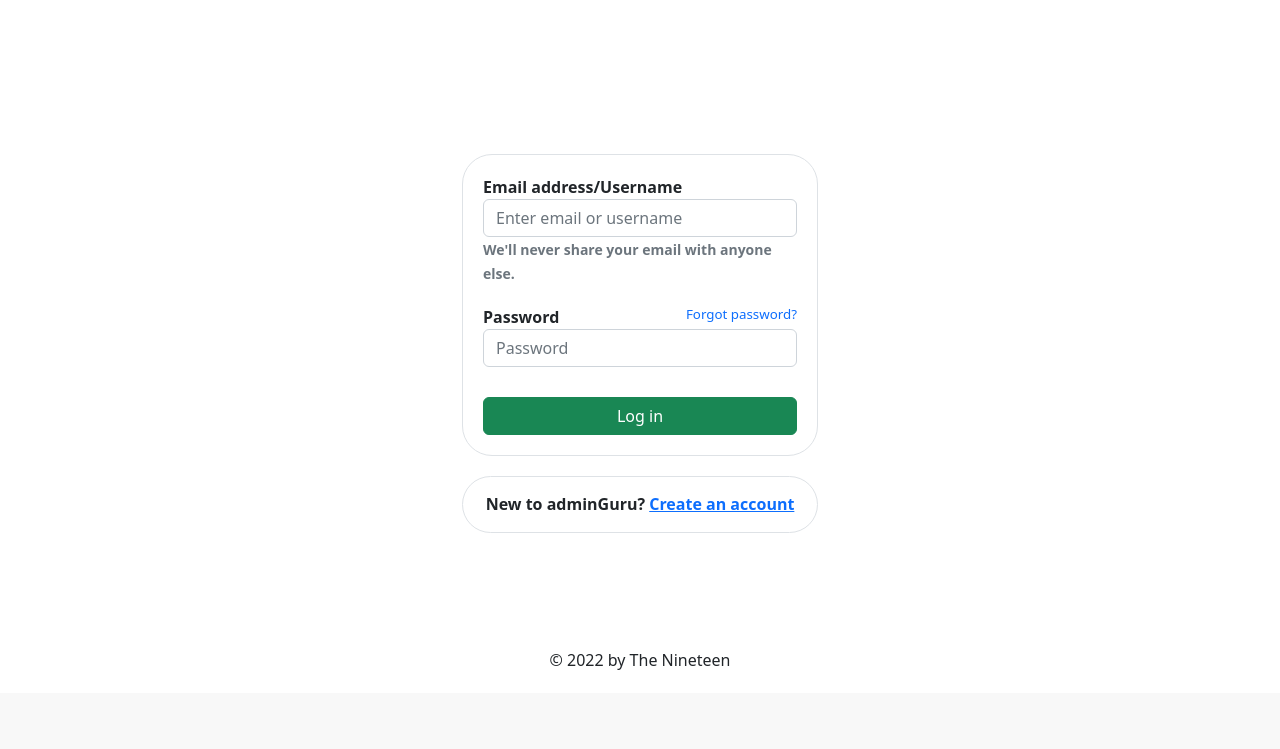
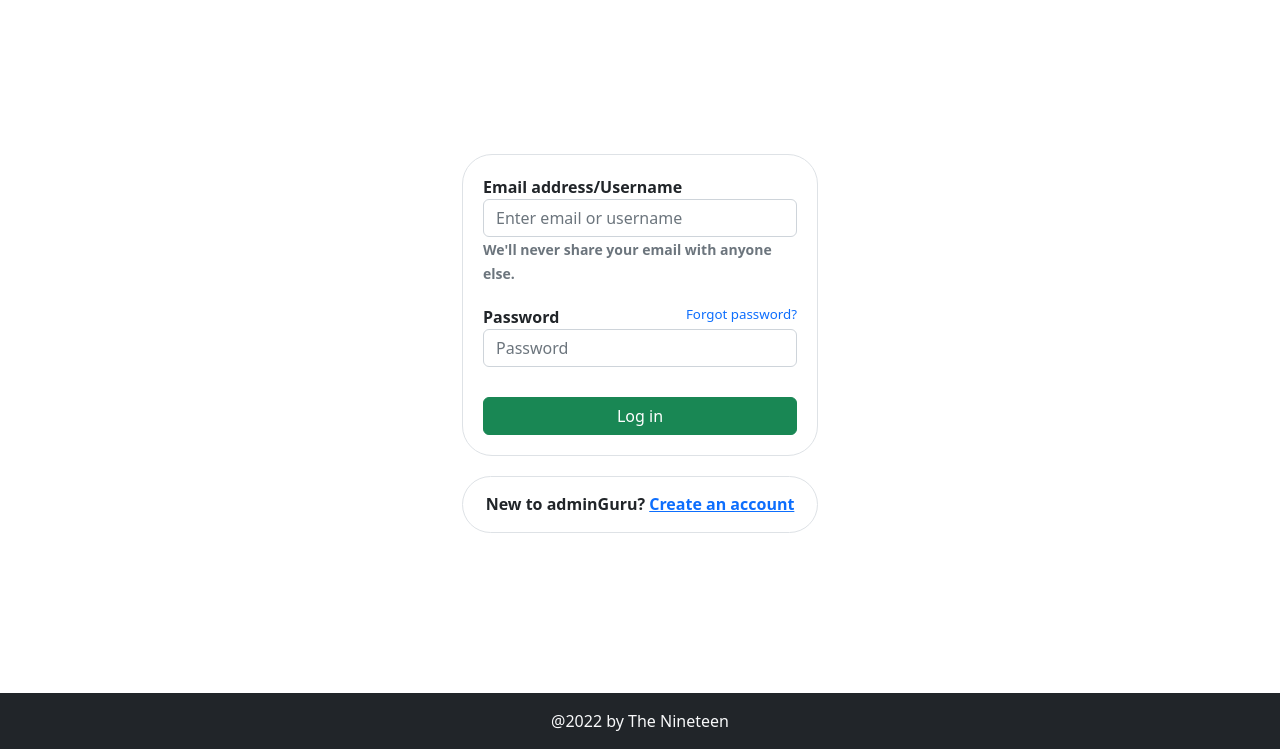
Before and after one commit to fauzanf07/adminGuru, a PHP site: page /adminGuru/login in a window 1280 px wide. Shown: the part 112-861 px from the top of the page. Before the commit the page ends 782 px from the top, so only its background shows below. Run offline with PHP 8.4, Linux system fonts and the light colour scheme; some libraries are stand-ins or nearby versions.

Commit message:
fix footer

```diff
--- a/login/index.php
+++ b/login/index.php
@@ -86,7 +86,11 @@
 				</div>
 			</div>
 		</div>
-		<footer id="footer">© 2022 by The Nineteen</footer>
+		<footer class="footer mt-auto py-3 bg-dark">
+			<div class="container">
+				<span class="text-light">@2022 by The Nineteen</span>
+			</div>
+		</footer>
 	</div>
 
 </body>
--- a/style/login/style.css
+++ b/style/login/style.css
@@ -95,16 +95,7 @@ form{
 	font-weight: 700;
 }
 
-#page-container {
-	position: relative;
-	min-height: 85vh;
-}
-
-#footer {
-	position: absolute;
-	bottom: 0;
-	width: 100%;
-	height: 2.5rem;
+footer{
 	text-align: center;
 }
 
```
